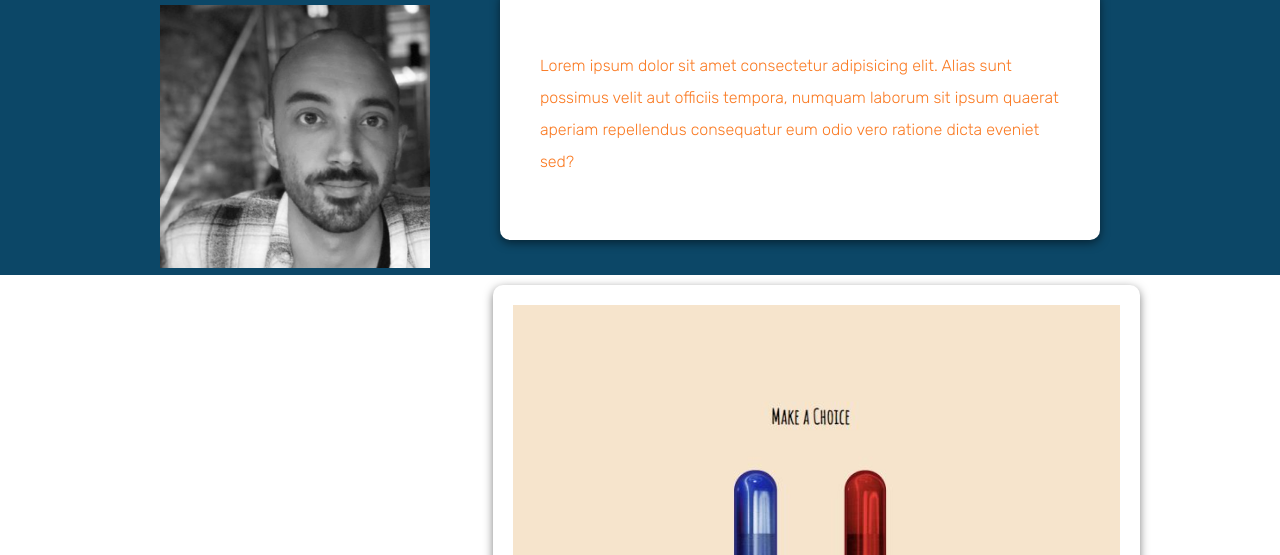
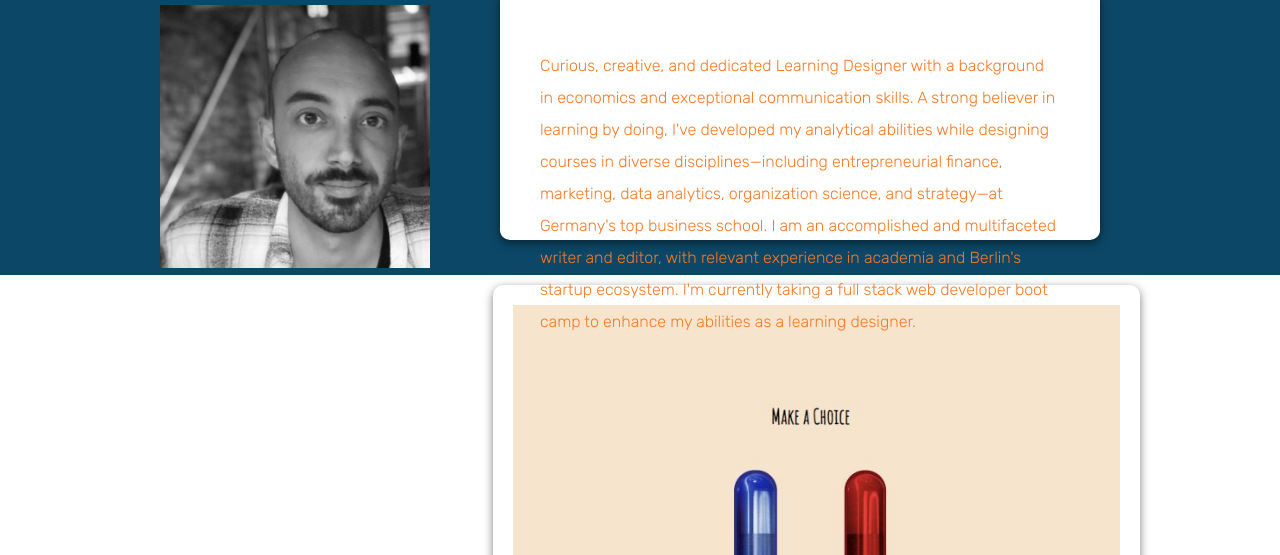
Before and after one commit to queenmcsteve/Homework-02, a plain HTML site: page index.html in a window 1280 px wide. Shown: the part 195-750 px from the top of the page. Drawn offline with Linux system fonts and the light colour scheme.

Commit message:
update bio

```diff
--- a/index.html
+++ b/index.html
@@ -30,7 +30,7 @@
                     <img src="./assets/images/qms_avatar.PNG" alt="profile pic"/>
                 </div>
                 <div class="about-text card">
-                    <p>Lorem ipsum dolor sit amet consectetur adipisicing elit. Alias sunt possimus velit aut officiis tempora, numquam laborum sit ipsum quaerat aperiam repellendus consequatur eum odio vero ratione dicta eveniet sed?</p>
+                    <p>Curious, creative, and dedicated Learning Designer with a background in economics and exceptional communication skills. A strong believer in learning by doing, I've developed my analytical abilities while designing courses in diverse disciplines—including entrepreneurial finance, marketing, data analytics, organization science, and strategy—at Germany's top business school. I am an accomplished and multifaceted writer and editor, with relevant experience in academia and Berlin's startup ecosystem. I'm currently taking a full stack web developer boot camp to enhance my abilities as a learning designer.</p>
                 </div>
             </div>
         </section>
```
